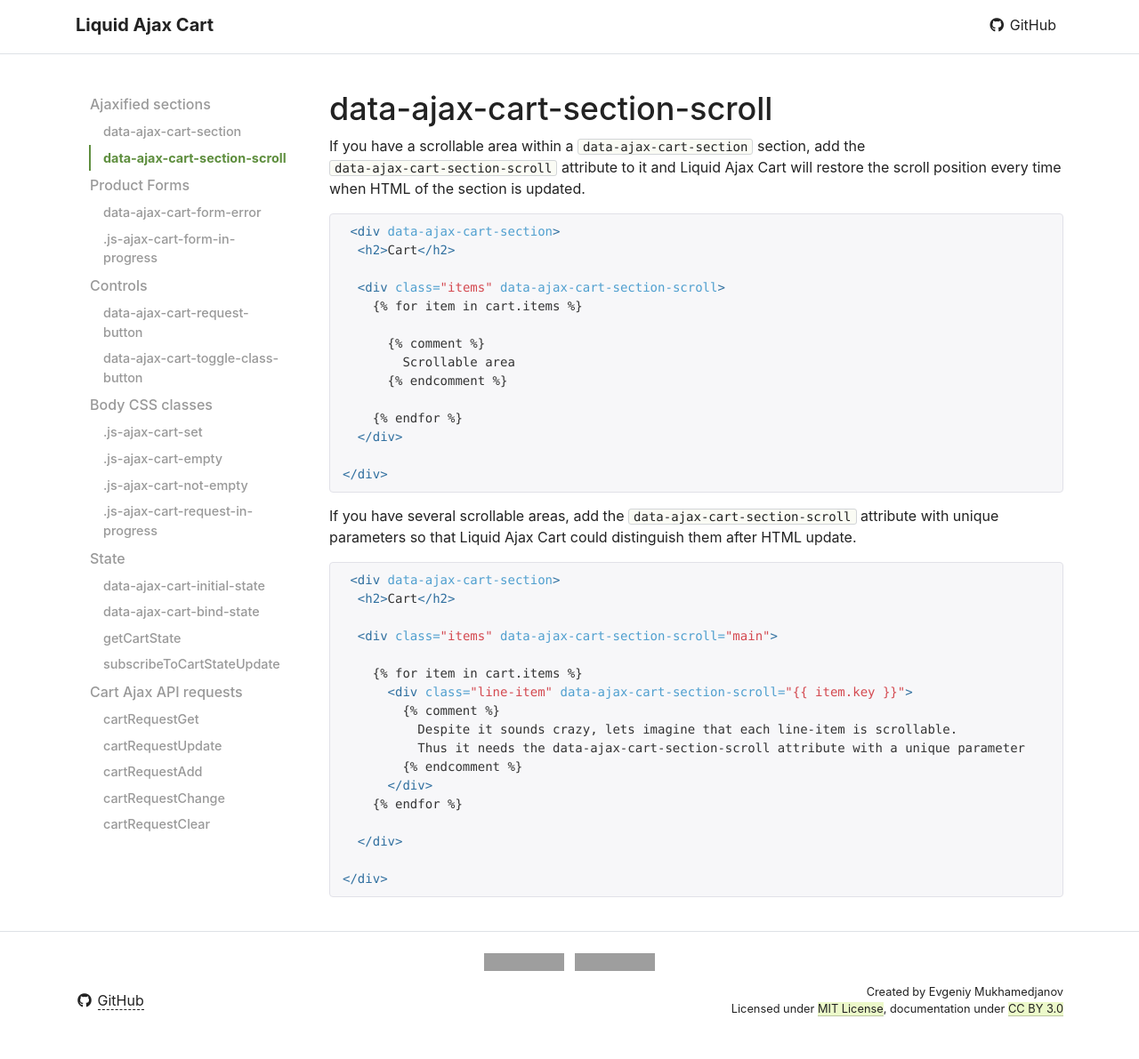
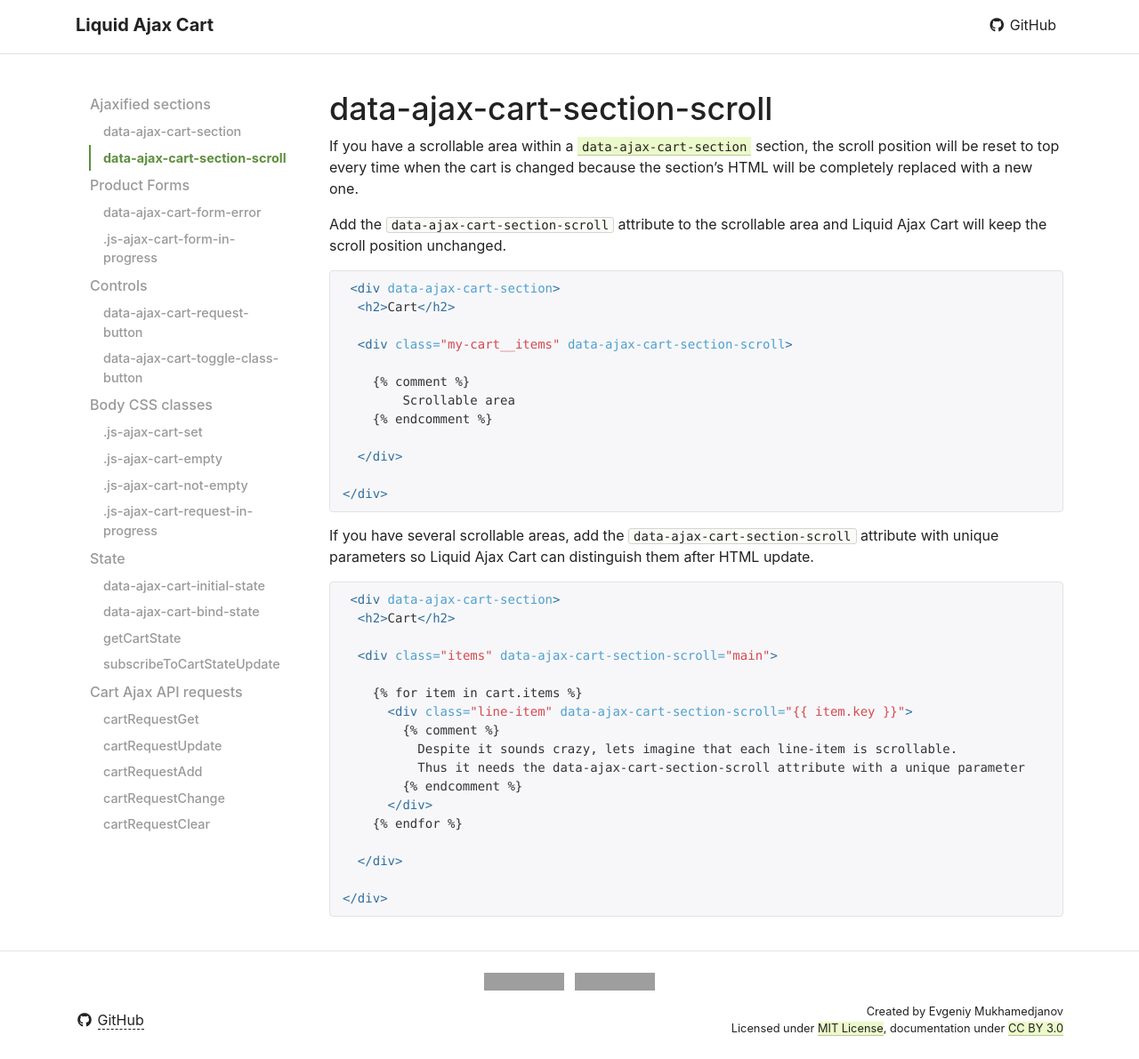
Before and after one commit to EvgeniyMukhamedjanov/liquid-ajax-cart, a Jekyll site: the page built from docs/reference/data-ajax-cart-section-scroll.md, in a window 1280 px wide and 1191 px high. Shown: the whole window at 89% size. Built offline with Jekyll 4.4.1, drawn with Linux system fonts in a browser that asks for light colours; nearby versions of some CDN libraries; our own code applies the rules of GitHub Pages for plain Markdown files; a script that is not in the unit is left out; grey boxes are pictures that could not be loaded.

Commit message:
Update data-ajax-cart-section-scroll.md

````diff
--- a/docs/reference/data-ajax-cart-section-scroll.md
+++ b/docs/reference/data-ajax-cart-section-scroll.md
@@ -1,25 +1,25 @@
 # data-ajax-cart-section-scroll
 
-If you have a scrollable area within a `data-ajax-cart-section` section, add the `data-ajax-cart-section-scroll` attribute to it and Liquid Ajax Cart will restore the scroll position every time when HTML of the section is updated.
+If you have a scrollable area within a [`data-ajax-cart-section`](/reference/data-ajax-cart-section) section, the scroll position will be reset to top every time when the cart is changed because the section’s HTML will be completely replaced with a new one.
+
+Add the `data-ajax-cart-section-scroll` attribute to the scrollable area and Liquid Ajax Cart will keep the scroll position unchanged.
 
 ```html
 {% raw %} <div data-ajax-cart-section>
   <h2>Cart</h2>
 
-  <div class="items" data-ajax-cart-section-scroll>
-    {% for item in cart.items %}
+  <div class="my-cart__items" data-ajax-cart-section-scroll>
 
-      {% comment %}
+    {% comment %}
         Scrollable area
-      {% endcomment %}
+    {% endcomment %}
 
-    {% endfor %}
   </div>
 
 </div> {% endraw %}
 ```
 
-If you have several scrollable areas, add the `data-ajax-cart-section-scroll` attribute with unique parameters so that Liquid Ajax Cart could distinguish them after HTML update.
+If you have several scrollable areas, add the `data-ajax-cart-section-scroll` attribute with unique parameters so Liquid Ajax Cart can distinguish them after HTML update.
 
 ```html
 {% raw %} <div data-ajax-cart-section>
````
